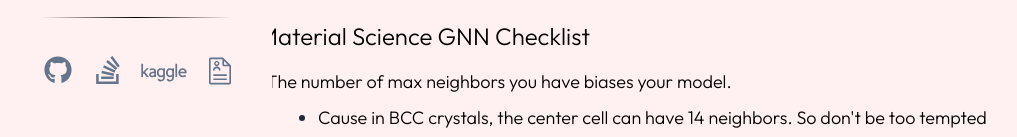
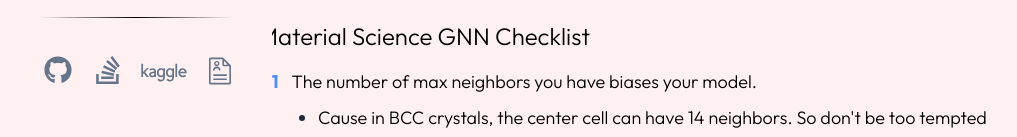
Before and after one commit to chongcurtis/chongcurtis.github.io, a Next.js app: page /materials/egnn_checklist in a window 1280 px wide. Shown: the part 660-797 px from the top of the page, without its empty margins (10-1027 px from the left). Built offline with nearby package versions, Linux system fonts and the light colour scheme.

Commit message:
easy list is working better

```diff
--- a/src/pages/materials/EasyList.tsx
+++ b/src/pages/materials/EasyList.tsx
@@ -14,7 +14,6 @@ interface ListProps {
 export const EasyList: React.FC<ListProps> = ({ items, level = 1 }) => {
     // Apply class names to the top-level <ul>
     const ulClassName = level === 1 ? "mt-2 list-none" : "";
-    // ulClassName += " leading-loose";
 
     return (
         <ul className={ulClassName}>
@@ -23,27 +22,34 @@ export const EasyList: React.FC<ListProps> = ({ items, level = 1 }) => {
 
                 // Base class for all <li> elements
                 let liClassName = "fade-in-on-scroll";
-                let style = {};
+                let style: React.CSSProperties = {};
 
                 if (level === 1) {
                     // Top-level <li> styling
                     liClassName += " mt-4";
-                    if (beforeContent) {
-                        const escapedContent = beforeContent.replace(/'/g, "\\'");
-                        console.log(escapedContent);
-                        liClassName += ` before:mr-2 before:font-bold before:text-red-400 [before:content-['${escapedContent}']]`;
-                    }
                 } else {
                     let marginLeft = level * 15;
                     if (level === 2) {
-                        marginLeft += 30; //add padding since the li at level1 is pushed to the right a bit (cuase of hte marker) so adding more padding looks better
+                        marginLeft += 30; // Add padding for better alignment
                     }
                     style = { marginLeft };
-                    liClassName += ` mt-2 list-disc marker:text-center marker:font-extrabold marker:text-slate-800`;
+                    liClassName +=
+                        " mt-2 list-disc marker:text-center marker:font-extrabold marker:text-slate-800";
                 }
 
                 return (
                     <li key={index} className={liClassName} style={style}>
+                        {beforeContent && (
+                            <span
+                                style={{
+                                    marginRight: "0.8rem",
+                                    fontWeight: "bold",
+                                    color: "#4d8eff",
+                                }}
+                            >
+                                {beforeContent}
+                            </span>
+                        )}
                         {content}
                         {children && children.length > 0 && (
                             <EasyList items={children} level={level + 1} />
```
